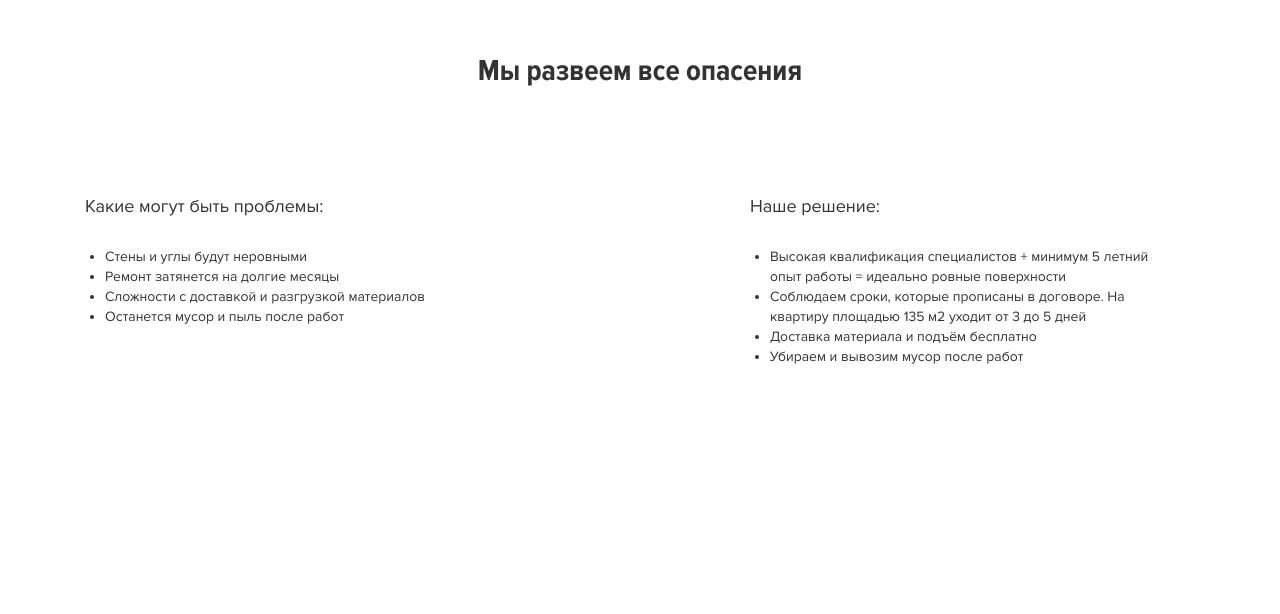
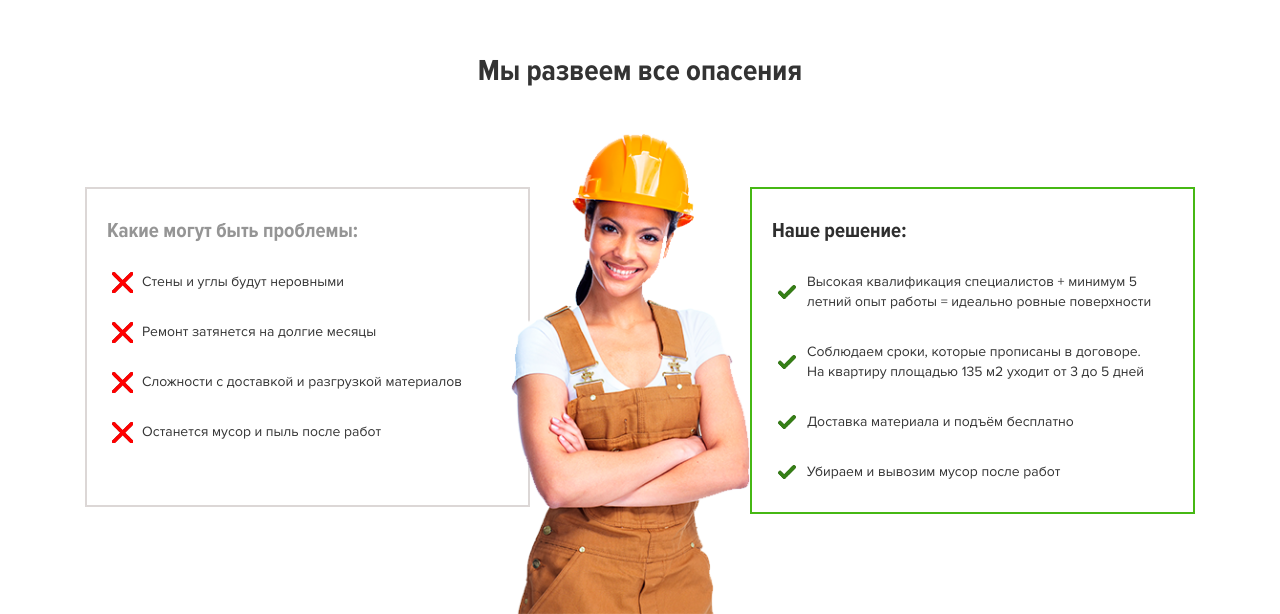
Before and after one commit to Leha8521/Project_gesso, a plain HTML site: page index.html in a window 1280 px wide. Shown: the part 4808-5422 px from the top of the page. Before the commit the page ends 5305 px from the top, so only its background shows below. Drawn offline with nearby package versions, Linux system fonts and the light colour scheme.

Commit message:
Сверстал блок мы развеем опасения

```diff
--- a/index.html
+++ b/index.html
@@ -547,7 +547,7 @@
 				<h2>Мы развеем все опасения</h2>
 			</div>
 			<div class="col-md-5">
-				<div class="problems-list problems-lisy_bad">
+				<div class="problems-list problems-list_bad">
 					<h4>Какие могут быть проблемы:</h4>
 					<ul>
 						<li>Стены и углы будут неровными</li>
@@ -569,6 +569,7 @@
 				</div>
 			</div>
 		</div>
+		<img src="img/problem/woman.png" alt="" class="problems-woman">
 	</section>
 
 
@@ -653,7 +654,7 @@
         slidesToScroll: 1
       }
     }
-    // 1You can unslick at a given breakpoint now by adding:
+    // You can unslick at a given breakpoint now by adding:
     // settings: "unslick"
     // instead of a settings object
   ]
--- a/less/style.less
+++ b/less/style.less
@@ -484,11 +484,75 @@ section {
 
 /*Мыразвеем все опасения*/
 .problems {
+	position: relative;
+	&-woman {
+		position: absolute;
+		bottom: 0;
+		left: 50%;
+		width: 30rem;
+		margin-left: -19rem;
+	}
 	&-list {
+		border: 2px solid #1a1820;
+		padding: 2rem;
+		min-height: 32rem;
+		h4 {
+			color: @problem-color;
+			font-size: 2.1rem;
+			.bold();
+		}
+		ul {
+			list-style: none;
+			padding: 2rem;
+			padding-left: 0;
 
-		ul {
-			padding: 2rem;
+			li {
+				margin-bottom: 3rem;
+				position: relative;
+				padding-left: 3.5rem;
+				&:before {
+					content: '';
+					position: absolute;
+					left: 0;
+					top: 50%;
+					transform: translateY(-50%);
+					width: 3rem;
+					height: 3rem;
+
+				}
+			}
+
 		}
+
+		&_bad {
+			border-color:  #dcd7d6;
+			padding-bottom: 0;
+			li:last-child {
+				margin-bottom: 0;
+
+			}
+			ul li:before {
+				background: url(../img/problem/bad.svg) center no-repeat;
+				background-size: 70%;
+			}
+
+			h4 {
+			opacity: 0.5;
+			}
+
+		}
+		&_good {
+			padding-bottom: 0;
+			border-color: @icons-color;
+			li:last-child {
+				margin-bottom: 0;
+
+			}
+			ul li:before {
+				background: url(../img/problem/good.svg) center no-repeat;
+			}
+		}
+
 	}
 }
 
@@ -545,7 +609,10 @@ section {
  			padding: 2rem 5rem;
  		}
 
- 	}
+	 }
+	 .problems-list {
+		 min-height: 40rem;
+	 }
  }
 
  @media (max-width: 991px) {
@@ -577,7 +644,8 @@ section {
  		}
  		&-block {
  			margin-top: 2rem;
- 		}
+		 }
+
 
  	}
  	.section-header-light {
@@ -598,6 +666,13 @@ section {
 	}
 	.hand {
 		display: none;
+	}
+	.problems-woman {
+		display: none;
+	}
+	.problems-list {
+		min-height: 30rem;
+		margin-bottom: 3rem;
 	}
 
 
```
Also changed, not shown: css/style.css, img/problem/bad.svg (added), img/problem/good.svg (added), img/problem/woman.png (added).
